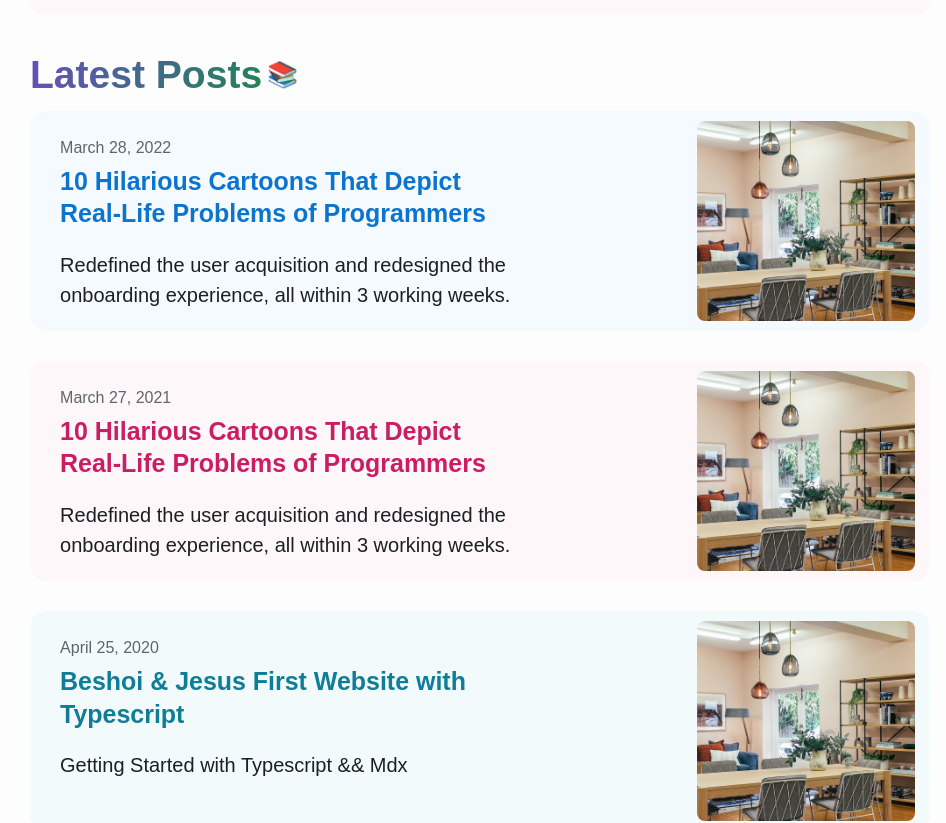
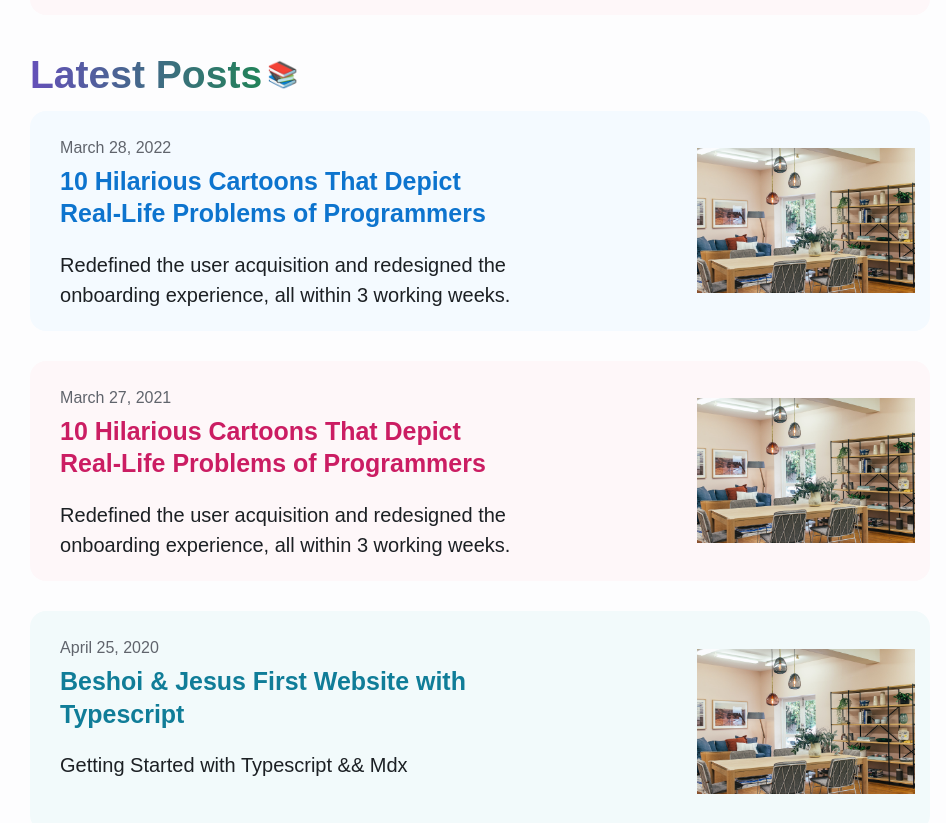
Before and after one commit to BESHOI/beshoi-site, a Next.js app: page / in a window 1280 px wide. Shown: the part 1020-1843 px from the top of the page, without its empty margins (160-1106 px from the left). Built offline with nearby package versions, Linux system fonts and the light colour scheme.

Commit message:
fix image score

```diff
--- a/src/components/PostItem/PostItem.tsx
+++ b/src/components/PostItem/PostItem.tsx
@@ -34,9 +34,9 @@ export const PostItem = ({ post }: Props) => {
               src={`/img/posts/${img}`}
               alt={title}
               layout="fill"
-              objectFit="cover"
+              objectFit="contain"
               quality={15}
-              priority={true}
+              priority
             />
           </Link>
         </s.CardImageContainer>
```
